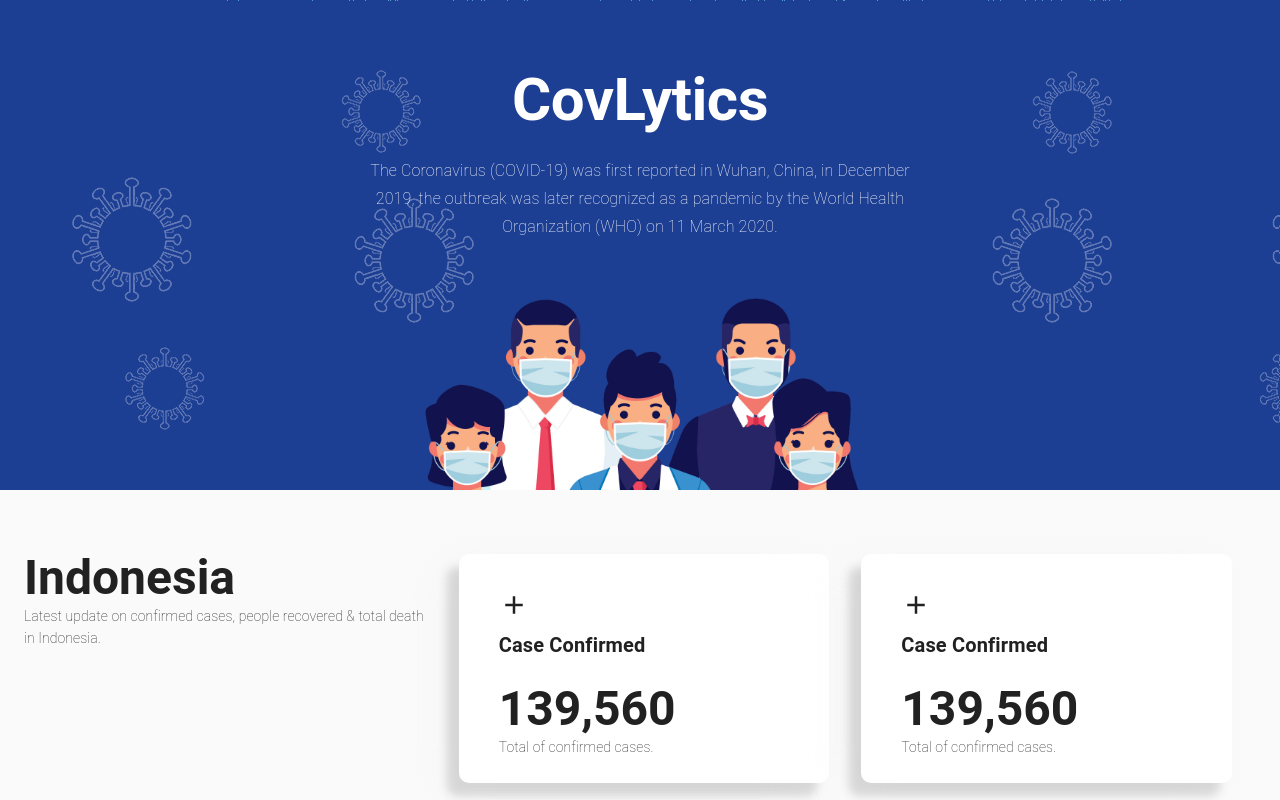
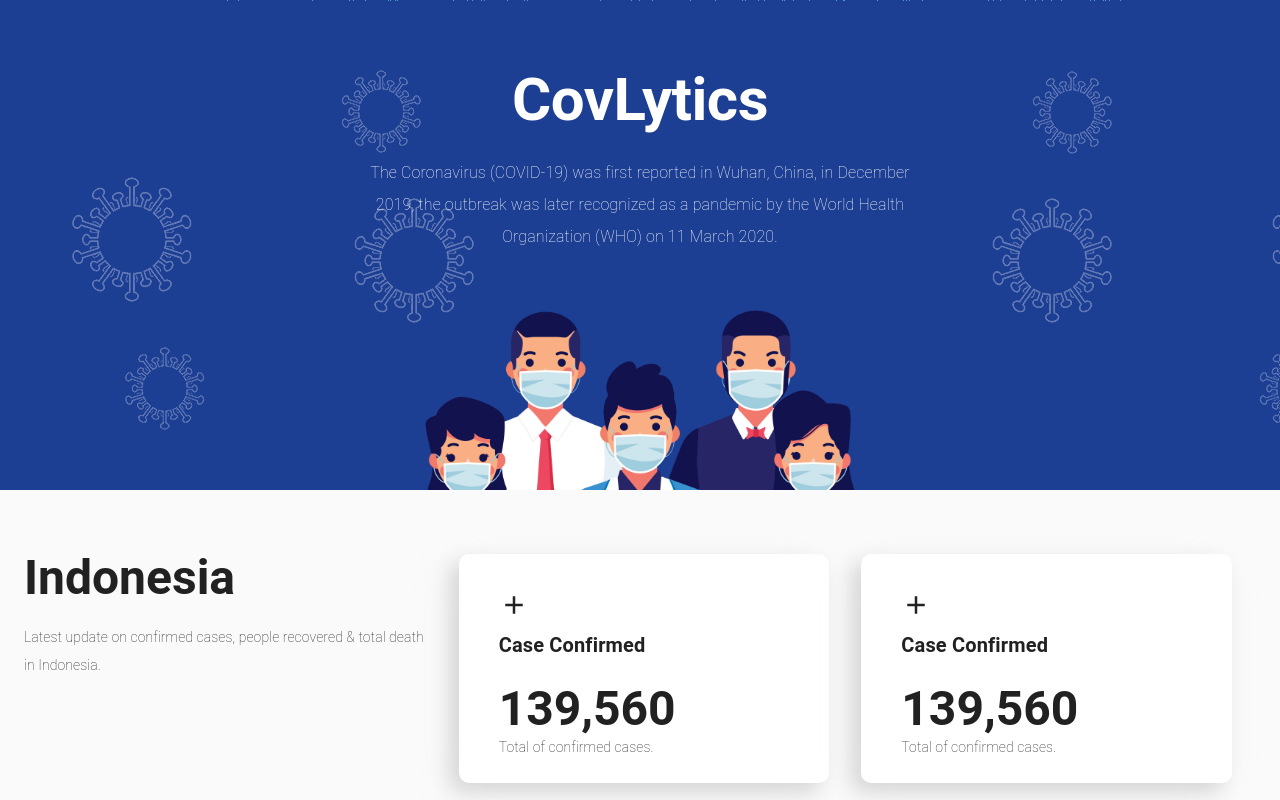
Before and after one commit to Makassar-Developer-Society/belajar-react, a React (Create React App) app: page / in a window 1280 px wide. Shown: the top 800 px of the page. Built offline with nearby package versions, Linux system fonts and the light colour scheme.

Commit message:
fix: lineHeight

```diff
--- a/src/components/Card.jsx
+++ b/src/components/Card.jsx
@@ -17,7 +17,7 @@ const useStyles = makeStyles((theme) => ({
         display: 'flex',
         maxWidth: '380px',
         flexDirection: 'column',
-        boxShadow: '-12px 13px 10px rgb(51 51 51 / 17%), -17px 7px 40px rgb(232 232 232 / 23%)',
+        boxShadow: '-9px 9px 20px rgb(51 51 51 / 17%), -10px 8px 40px rgb(232 232 232 / 23%)',
         borderRadius: 10
     },
     cardContent: {
--- a/src/pages/Dashboard.jsx
+++ b/src/pages/Dashboard.jsx
@@ -26,7 +26,8 @@ const useStyles = makeStyles((theme) => ({
     },
     headerDesc: {
         color: '#fff',
-        fontWeight: '100'
+        fontWeight: '100',
+        lineHeight: 2
     },
     headerImgWrapper: {
         marginTop: theme.spacing(4),
@@ -80,10 +81,10 @@ export default function Dashboard() {
                 <Container>
                     <Grid container>
                         <Grid item xs={12} md={4}>
-                            <Typography variant="h3" align="left" className={classes.textWrapper}>
+                            <Typography variant="h3" align="left" className={classes.textWrapper} gutterBottom>
                                 Indonesia
                             </Typography>
-                            <Typography variant="subtitle2" align="left" style={{ fontWeight: '100' }}>
+                            <Typography variant="subtitle2" align="left" style={{ fontWeight: '100', lineHeight: 2 }}>
                                 Latest update on confirmed cases,
                                 people recovered & total death in
                                 Indonesia.
```
